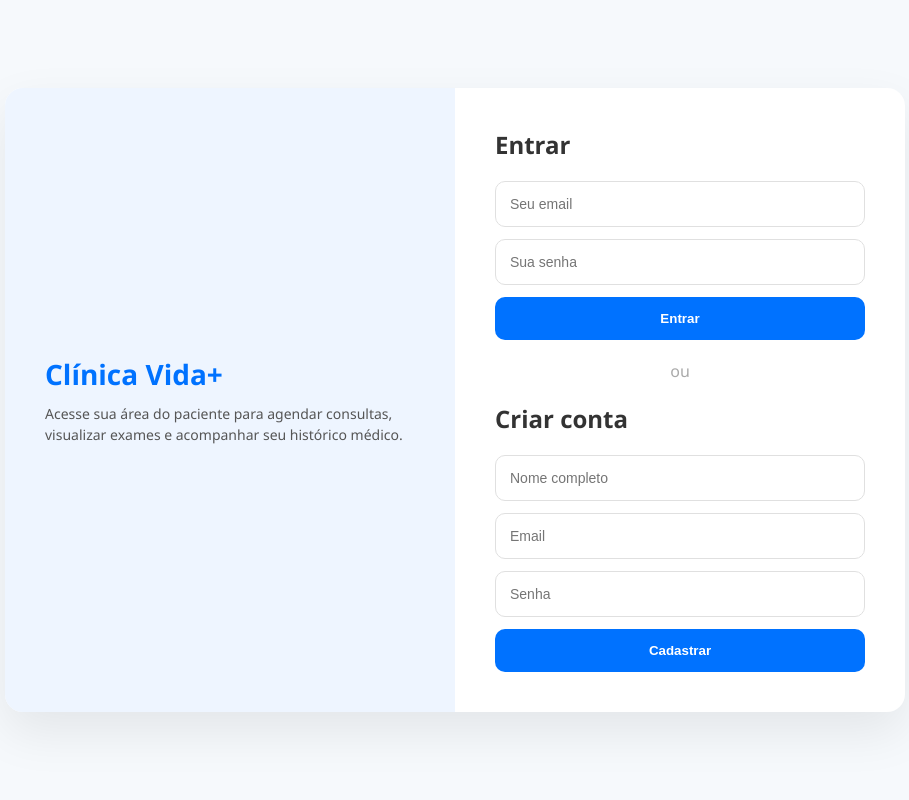
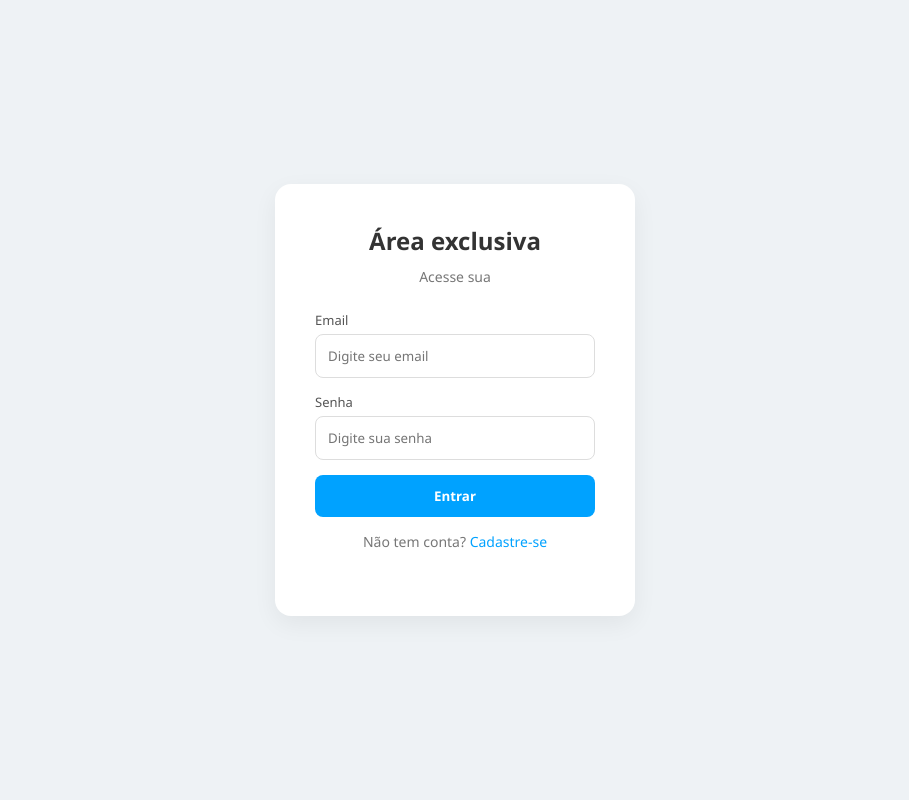
Before and after one commit to JSantsz/ProjetoFacul, a Flask app: page /login in a window 1280 px wide. Shown: the whole page, without its empty margins (185-1094 px from the left). Run offline with Flask 3, Linux system fonts and the light colour scheme.

Commit message:
Separei as paginas login e registro e ajustei a api no app.py

```diff
--- a/app.py
+++ b/app.py
@@ -1,28 +1,35 @@
-from flask import Flask, request, jsonify, render_template, redirect, session
+from flask import Flask, request, render_template, redirect, session, flash
 import sqlite3
+from werkzeug.security import generate_password_hash, check_password_hash
 
 app = Flask(__name__)
 app.secret_key = "segredo"
 
+
+# CONEXÃO
 def conectar():
     return sqlite3.connect("clinica.db")
 
 
 # HOME
-
 @app.route("/")
 def home():
     return render_template("home.html")
 
 
 # LOGIN PAGE
-
-@app.route("/login")
+@app.route("/login", methods=["GET"])
 def login_page():
     return render_template("login.html")
 
+
+# REGISTER PAGE (IMPORTANTE PRA ABRIR A TELA)
+@app.route("/register", methods=["GET"])
+def register_page():
+    return render_template("register.html")
+
+
 # CADASTRO
-
 @app.route("/register", methods=["POST"])
 def register():
     data = request.form
@@ -30,16 +37,29 @@ def register():
     conn = conectar()
     cursor = conn.cursor()
 
-    cursor.execute("INSERT INTO usuarios (nome, email, senha) VALUES (?, ?, ?)",
-                   (data["nome"], data["email"], data["senha"]))
+    # Verifica se email já existe
+    cursor.execute("SELECT * FROM usuarios WHERE email=?", (data["email"],))
+    if cursor.fetchone():
+        conn.close()
+        flash("Email já cadastrado")
+        return redirect("/register")
+
+    # Criptografa senha
+    senha_hash = generate_password_hash(data["senha"])
+
+    cursor.execute(
+        "INSERT INTO usuarios (nome, email, senha) VALUES (?, ?, ?)",
+        (data["nome"], data["email"], senha_hash)
+    )
 
     conn.commit()
     conn.close()
 
+    flash("Conta criada com sucesso!")
     return redirect("/login")
 
+
 # LOGIN
-
 @app.route("/login", methods=["POST"])
 def login():
     data = request.form
@@ -47,49 +67,53 @@ def login():
     conn = conectar()
     cursor = conn.cursor()
 
-    cursor.execute("SELECT * FROM usuarios WHERE email=? AND senha=?",
-                   (data["email"], data["senha"]))
+    cursor.execute("SELECT * FROM usuarios WHERE email=?", (data["email"],))
+    user = cursor.fetchone()
 
-    user = cursor.fetchone()
     conn.close()
 
-    if user:
+    # Verifica senha com hash
+    if user and check_password_hash(user[3], data["senha"]):
         session["user_id"] = user[0]
         session["nome"] = user[1]
         return redirect("/dashboard")
     else:
-        return "Login inválido"
+        flash("Email ou senha inválidos")
+        return redirect("/login")
+
 
 # DASHBOARD (PACIENTE)
-
 @app.route("/dashboard")
 def dashboard():
     if "user_id" not in session:
-        return redirect ("/login")
+        return redirect("/login")
 
     conn = conectar()
     cursor = conn.cursor()
 
-    cursor.execute("SELECT medico,data,hora FROM consultas WHERE usuario_id=?",
-                   (session["user_id"],))
+    cursor.execute(
+        "SELECT medico, data, hora FROM consultas WHERE usuario_id=?",
+        (session["user_id"],)
+    )
 
     consultas = cursor.fetchall()
     conn.close()
 
-    return render_template("dashboard.html", nome=session["nome"], consultas=consultas)
+    return render_template(
+        "dashboard.html",
+        nome=session["nome"],
+        consultas=consultas
+    )
+
 
 # LOGOUT
-
 @app.route("/logout")
 def logout():
     session.clear()
     return redirect("/")
 
-if __name__ == "__main__":
-    app.run(host="0.0.0.0", port=5000, debug=True)
 
-# ROTA DE AGENDAMENTO
-
+# AGENDAR CONSULTA
 @app.route("/agendar", methods=["POST"])
 def agendar():
     if "user_id" not in session:
@@ -101,11 +125,15 @@ def agendar():
     cursor = conn.cursor()
 
     cursor.execute("""
-            INSERT INTO consultas (usuario_id, medico, data, hora)
-            VALUES (?,?,?,?)
-            """, (session["user_id"], data["medico"], data["data"], data["hora"]))
+        INSERT INTO consultas (usuario_id, medico, data, hora)
+        VALUES (?, ?, ?, ?)
+    """, (session["user_id"], data["medico"], data["data"], data["hora"]))
 
     conn.commit()
     conn.close()
 
     return redirect("/dashboard")
+
+
+if __name__ == "__main__":
+    app.run(debug=True)
--- a/templates/login.html
+++ b/templates/login.html
@@ -2,155 +2,131 @@
 <html lang="pt-br">
 <head>
   <meta charset="UTF-8">
-<title>Login - Clínica Vida+</title>
+  <title>Login - Clínica</title>
+  <meta name="viewport" content="width=device-width, initial-scale=1.0">
 
   <style>
-* { margin:0; padding:0; box-sizing:border-box; }
+    * {
+      margin: 0;
+      padding: 0;
+      box-sizing: border-box;
+      font-family: 'Segoe UI', sans-serif;
+    }
 
     body {
-    font-family: 'Segoe UI', sans-serif;
-    background: #f6f9fc;
-    height:100vh;
-    display:flex;
-    justify-content:center;
-    align-items:center;
+      height: 100vh;
+      display: flex;
+      justify-content: center;
+      align-items: center;
+      background: #eef2f5;
     }
 
-/* CONTAINER CENTRAL */
-.wrapper {
-    width:100%;
-    max-width:900px;
-    display:flex;
-    background:white;
-    border-radius:18px;
-    overflow:hidden;
-    box-shadow:0 20px 50px rgba(0,0,0,0.08);
+    .card {
+      background: white;
+      padding: 40px;
+      border-radius: 16px;
+      width: 100%;
+      max-width: 360px;
+      box-shadow: 0 8px 25px rgba(0,0,0,0.06);
+      text-align: center;
     }
 
-/* LADO SUAVE */
-.side {
-    flex:1;
-    background:#eef5ff;
-    display:flex;
-    flex-direction:column;
-    justify-content:center;
-    padding:40px;
+    .card h2 {
+      margin-bottom: 10px;
+      color: #333;
     }
 
-.side h1 {
-    color:#0072ff;
-    font-size:28px;
-    margin-bottom:10px;
+    .card p {
+      font-size: 14px;
+      color: #777;
+      margin-bottom: 25px;
     }
 
-.side p {
-    color:#555;
-    font-size:14px;
-    line-height:1.5;
+    .input-group {
+      margin-bottom: 15px;
+      text-align: left;
     }
 
-/* FORM */
-.form-area {
-    flex:1;
-    padding:40px;
+    .input-group label {
+      font-size: 13px;
+      color: #555;
+      margin-bottom: 5px;
+      display: block;
     }
 
-/* TITULO */
-h2 {
-    margin-bottom:20px;
-    color:#333;
-}
-
-/* INPUT */
-input {
-    width:100%;
-    padding:14px;
-    margin-bottom:12px;
-    border-radius:10px;
-    border:1px solid #e0e0e0;
-    font-size:14px;
-    transition:0.2s;
+    .input-group input {
+      width: 100%;
+      padding: 12px;
+      border-radius: 8px;
+      border: 1px solid #ddd;
+      outline: none;
+      transition: 0.2s;
     }
 
    input:focus {
-    border-color:#0072ff;
-    box-shadow:0 0 5px rgba(0,114,255,0.2);
+        border-color: #3b82f6;
+        box-shadow: 0 0 0 2px rgba(59,130,246,0.2);
     }
 
-/* BUTTON */
-button {
-    width:100%;
-    padding:14px;
-    border:none;
-    border-radius:10px;
-    background:#0072ff;
-    color:white;
-    font-weight:bold;
-    cursor:pointer;
-    transition:0.2s;
+
+    .btn {
+      width: 100%;
+      padding: 12px;
+      border: none;
+      border-radius: 8px;
+      background: #00a2ff;
+      color: white;
+      font-weight: bold;
+      cursor: pointer;
+      transition: 0.2s;
     }
 
-button:hover {
-    background:#005fd1;
+    .btn:hover {
+      background: #00cbfd;
     }
 
-/* DIVIDER */
-.divider {
-    text-align:center;
-    margin:20px 0;
-    color:#aaa;
+    .links {
+      margin-top: 15px;
+      font-size: 14px;
     }
 
-/* RESPONSIVO */
-@media(max-width:800px){
-    .wrapper {
-        flex-direction:column;
+    .links a {
+      color: #00a2ff;
+      text-decoration: none;
+      font-weight: 500;
     }
 
-    .side {
-        display:none;
+    .links a:hover {
+      text-decoration: underline;
     }
-}
+
   </style>
 </head>
 
 <body>
 
-<div class="wrapper">
+  <div class="card">
+    <h2>Área exclusiva</h2>
+    <p>Acesse sua</p>
 
-    <!-- LADO SUAVE -->
-    <div class="side">
-        <h1>Clínica Vida+</h1>
-        <p>
-            Acesse sua área do paciente para agendar consultas,
-            visualizar exames e acompanhar seu histórico médico.
-        </p>
+    <form method="POST" action="/login">
+
+      <div class="input-group">
+        <label>Email</label>
+        <input type="email" placeholder="Digite seu email">
       </div>
 
-    <!-- FORM -->
-    <div class="form-area">
+      <div class="input-group">
+        <label>Senha</label>
+        <input type="password" placeholder="Digite sua senha" required>
+      </div>
 
-        <h2>Entrar</h2>
-
-        <form method="POST" action="/login">
-            <input type="email" name="email" placeholder="Seu email" required>
-            <input type="password" name="senha" placeholder="Sua senha" required>
-            <button>Entrar</button>
+      <button class="btn" type="submit">Entrar</button>
     </form>
 
-        <div class="divider">ou</div>
-
-        <h2>Criar conta</h2>
-
-        <form method="POST" action="/register">
-            <input type="text" name="nome" placeholder="Nome completo" required>
-            <input type="email" name="email" placeholder="Email" required>
-            <input type="password" name="senha" placeholder="Senha" required>
-            <button>Cadastrar</button>
-        </form>
-
+    <div class="links">
+      <p>Não tem conta? <a href="/register">Cadastre-se</a></p>
     </div>
-
   </div>
 
 </body>
```
Also changed, not shown: database.py (added, +20 -0 lines), templates/register.html (added, +142 -0 lines). Lines whose indentation alone changed are shown as unchanged.
